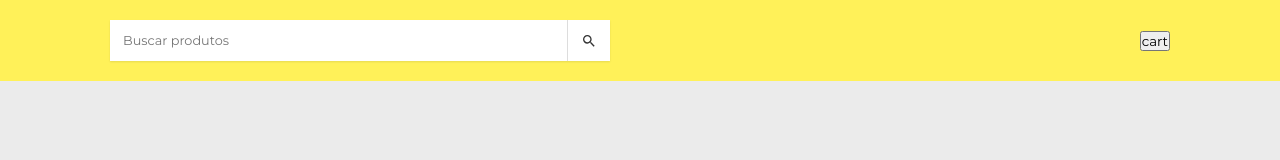
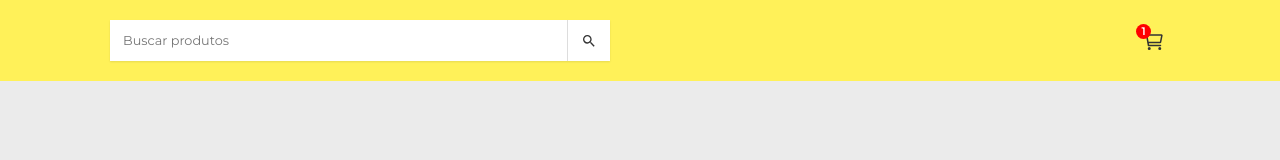
Before and after one commit to JoaoBonfimMeireles/shopping-mercado-livre, a React (Create React App) app: page / in a window 1280 px wide. Shown: the top 160 px of the page. Built offline with nearby package versions, Linux system fonts and the light colour scheme.

Commit message:
criação do carrinho com valor

```diff
--- /dev/null
+++ b/src/components/CartButton/CartButton.css
@@ -0,0 +1,29 @@
+.cart__button {
+  font-size: 1.5rem;
+  display: flex;
+  align-items: center;
+  justify-content: center;
+  padding: 5px;
+  border: none;
+  background: none;
+  cursor: pointer;
+  position: relative;
+  margin-left: 20px;
+  color: #333;
+}
+
+.cart-status{
+  background-color: red;
+  width: 15px;
+  height: 15px;
+  position: absolute;
+  top: 0;
+  left: 0;
+  color: white;
+  font-size: 11px;
+  font-weight: 600;
+  border-radius: 15px;
+  display: flex;
+  align-items: center;
+  justify-content: center;
+}
--- /dev/null
+++ b/src/components/CartButton/CartButton.jsx
@@ -0,0 +1,15 @@
+import React from 'react';
+import { IoCartOutline } from 'react-icons/io5';
+
+import './CartButton.css';
+
+function CartButton() {
+  return (
+    <button type="button" className="cart__button">
+      <IoCartOutline  />
+      <span className="cart-status">1</span>
+    </button>
+  );
+}
+
+export default CartButton;
--- a/src/components/Header/Header.jsx
+++ b/src/components/Header/Header.jsx
@@ -1,4 +1,5 @@
 import React from 'react';
+import CartButton from '../CartButton/CartButton';
 import SearchBar from '../SearchBar/SearchBar';
 
 import './Header.css';
@@ -8,7 +9,7 @@
     <header className="header">
       <div className="container">
         <SearchBar />
-        <button>cart</button>
+        <CartButton />
       </div>
     </header>
   );
```
